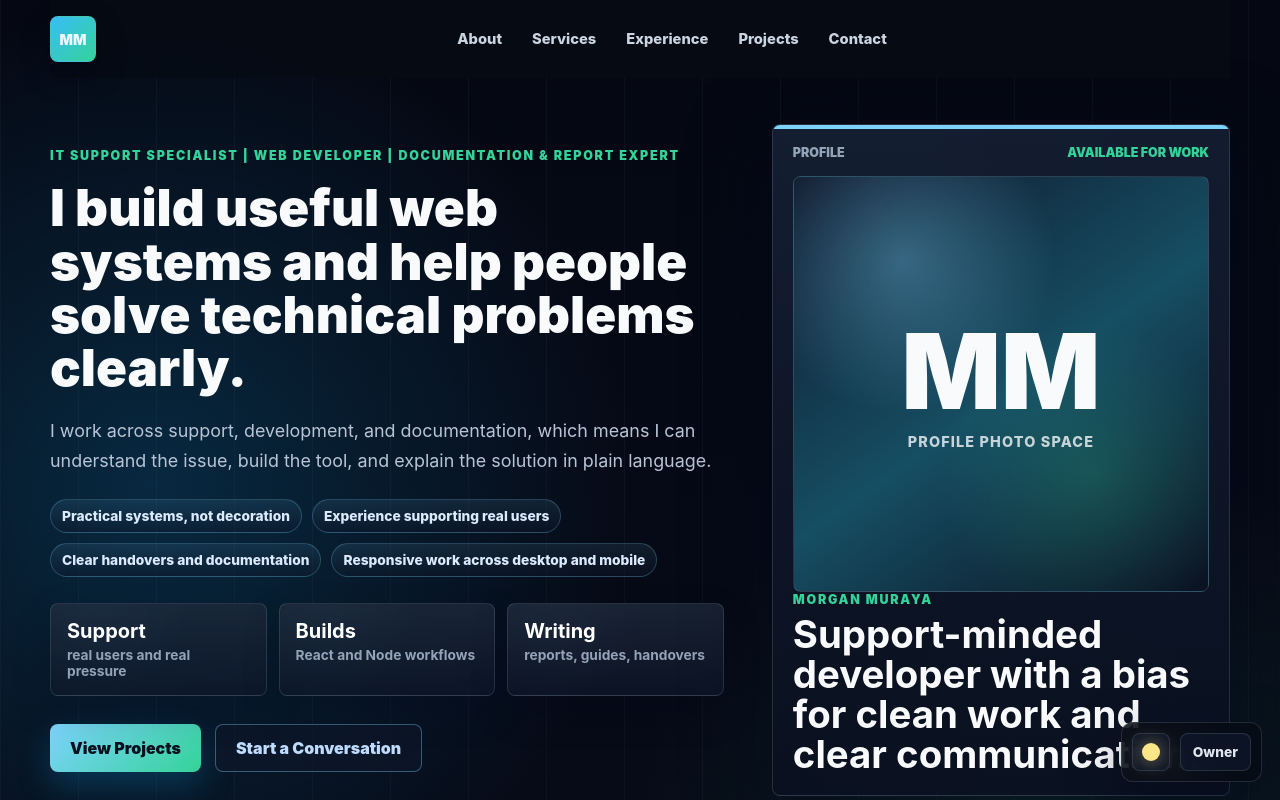
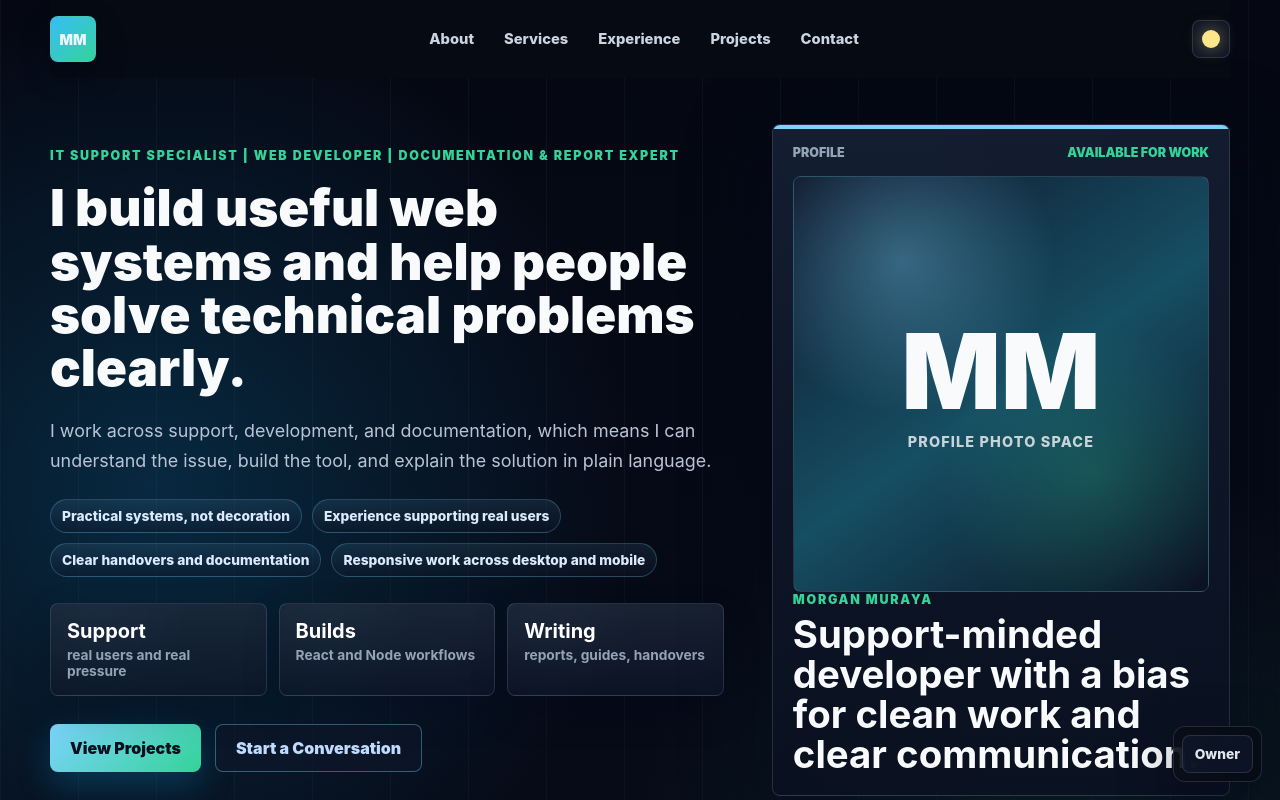
Before and after one commit to Morgan125-net/Portfolio, a React app: page / in a window 1280 px wide. Shown: the top 800 px of the page. Built offline with nearby package versions, Linux system fonts and the light colour scheme; the HTML template or start-up script is replaced by a standard one.

Commit message:
Keep theme toggle in header

```diff
--- a/src/App.css
+++ b/src/App.css
@@ -115,7 +115,7 @@
   gap: 10px;
   border: 1px solid var(--line);
   border-radius: 12px;
-  padding: 10px;
+  padding: 8px;
   background: rgba(7, 11, 20, 0.82);
   box-shadow: 0 18px 55px rgba(2, 6, 23, 0.38);
   backdrop-filter: blur(18px);
@@ -1480,7 +1480,7 @@ textarea:focus {
     bottom: 12px;
     max-width: calc(100% - 24px);
     overflow-x: auto;
-    padding: 8px;
+    padding: 6px;
   }
 
   .service-detail-panel {
--- a/src/App.jsx
+++ b/src/App.jsx
@@ -188,15 +188,13 @@ function App() {
 
   return (
     <main className="portfolio" data-theme={theme}>
-      <Header />
+      <Header onThemeToggle={toggleTheme} theme={theme} />
 
       <OwnerDock
         adminPanelOpen={adminPanelOpen}
         isAdmin={isAdmin}
         onAdminLock={handleAdminLock}
         onAdminPanelToggle={() => setAdminPanelOpen(!adminPanelOpen)}
-        onThemeToggle={toggleTheme}
-        theme={theme}
       />
 
       {adminPanelOpen && !isAdmin && (
--- a/src/components/Header.jsx
+++ b/src/components/Header.jsx
@@ -1,4 +1,4 @@
-function Header() {
+function Header({ onThemeToggle, theme }) {
   return (
     <header className="site-header">
       <a className="brand" href="#home" aria-label="Morgan Muraya home">
@@ -12,6 +12,15 @@ function Header() {
         <a href="#projects">Projects</a>
         <a href="#contact">Contact</a>
       </nav>
+
+      <button
+        className="theme-toggle"
+        type="button"
+        onClick={onThemeToggle}
+        aria-label={`Switch to ${theme === "dark" ? "bright" : "dark"} mode`}
+      >
+        <span className={`theme-icon ${theme}`} aria-hidden="true" />
+      </button>
     </header>
   );
 }
--- a/src/components/OwnerDock.jsx
+++ b/src/components/OwnerDock.jsx
@@ -1,15 +1,6 @@
-function OwnerDock({ adminPanelOpen, isAdmin, onAdminLock, onAdminPanelToggle, onThemeToggle, theme }) {
+function OwnerDock({ adminPanelOpen, isAdmin, onAdminLock, onAdminPanelToggle }) {
   return (
-    <div className="owner-dock" aria-label="Owner and theme controls">
-      <button
-        className="theme-toggle"
-        type="button"
-        onClick={onThemeToggle}
-        aria-label={`Switch to ${theme === "dark" ? "bright" : "dark"} mode`}
-      >
-        <span className={`theme-icon ${theme}`} aria-hidden="true" />
-      </button>
-
+    <div className="owner-dock" aria-label="Owner controls">
       {isAdmin ? (
         <>
           <span className="owner-badge">Owner mode</span>
```
